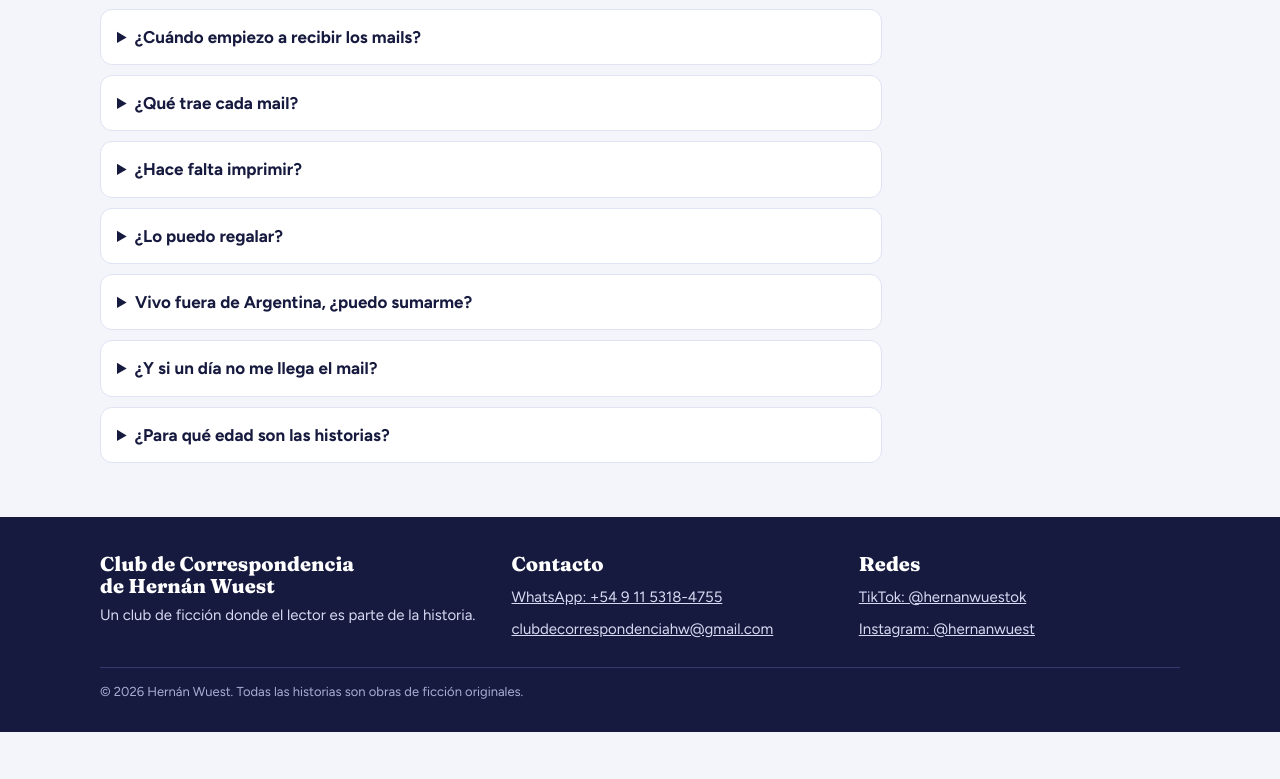
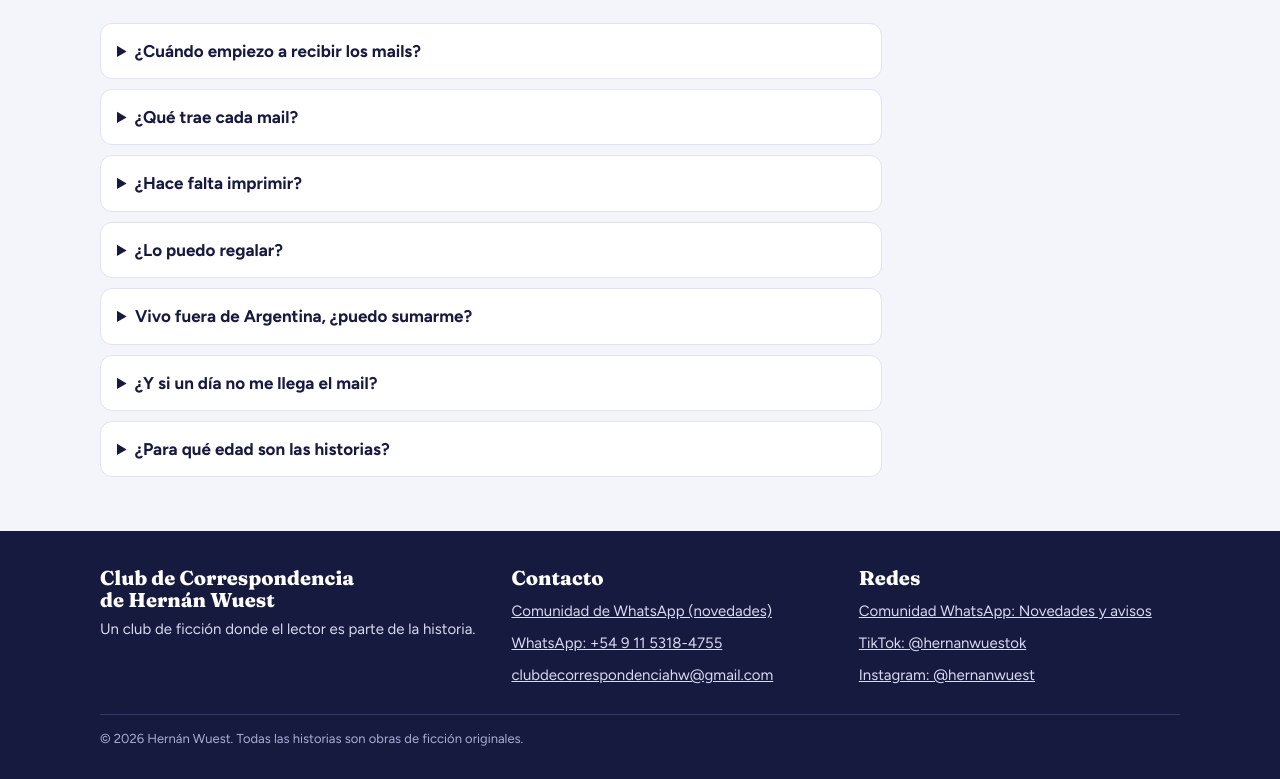
Before and after one commit to clubdehw/Club, a plain HTML site: page index.html in a window 1280 px wide. Shown: the part 5496-6275 px from the top of the page. Before the commit the page ends 6228 px from the top, so only its background shows below. Drawn offline with nearby package versions, Linux system fonts and the light colour scheme.

Commit message:
Update index.html

```diff
--- a/index.html
+++ b/index.html
@@ -612,12 +612,13 @@ $("copiar").addEventListener("click", async () => {
 
 /* Contacto y redes */
 const redes = [
+  { letra: "W", nombre: "Comunidad WhatsApp", usuario: "Novedades y avisos", url: CLUB.canalWhatsapp },
   { letra: "T", nombre: "TikTok", usuario: "@" + CLUB.tiktok, url: `https://www.tiktok.com/@${CLUB.tiktok}` },
   { letra: "I", nombre: "Instagram", usuario: "@" + CLUB.instagram, url: `https://www.instagram.com/${CLUB.instagram}` }
 ];
 $("zona-redes").innerHTML = redes.map((r) => `<a class="red" href="${r.url}" target="_blank" rel="noopener"><i>${r.letra}</i><div>${r.nombre}<span>${esc(r.usuario)}</span></div></a>`).join("");
 $("zona-redes-pie").innerHTML = redes.map((r) => `<li><a href="${r.url}" target="_blank" rel="noopener">${r.nombre}: ${esc(r.usuario)}</a></li>`).join("");
-$("zona-contacto").innerHTML = `<li><a href="${wa("Hola Hernán, te escribo por el Club de Correspondencia.")}" target="_blank" rel="noopener">WhatsApp: ${esc(CLUB.whatsappVisible)}</a></li><li><a href="mailto:${CLUB.mail}">${esc(CLUB.mail)}</a></li>`;
+$("zona-contacto").innerHTML = `<li><a href="${CLUB.canalWhatsapp}" target="_blank" rel="noopener">Comunidad de WhatsApp (novedades)</a></li><li><a href="${wa("Hola Hernán, te escribo por el Club de Correspondencia.")}" target="_blank" rel="noopener">WhatsApp: ${esc(CLUB.whatsappVisible)}</a></li><li><a href="mailto:${CLUB.mail}">${esc(CLUB.mail)}</a></li>`;
 $("anio").textContent = new Date().getFullYear();
 
 /* Carta de prueba */
```
